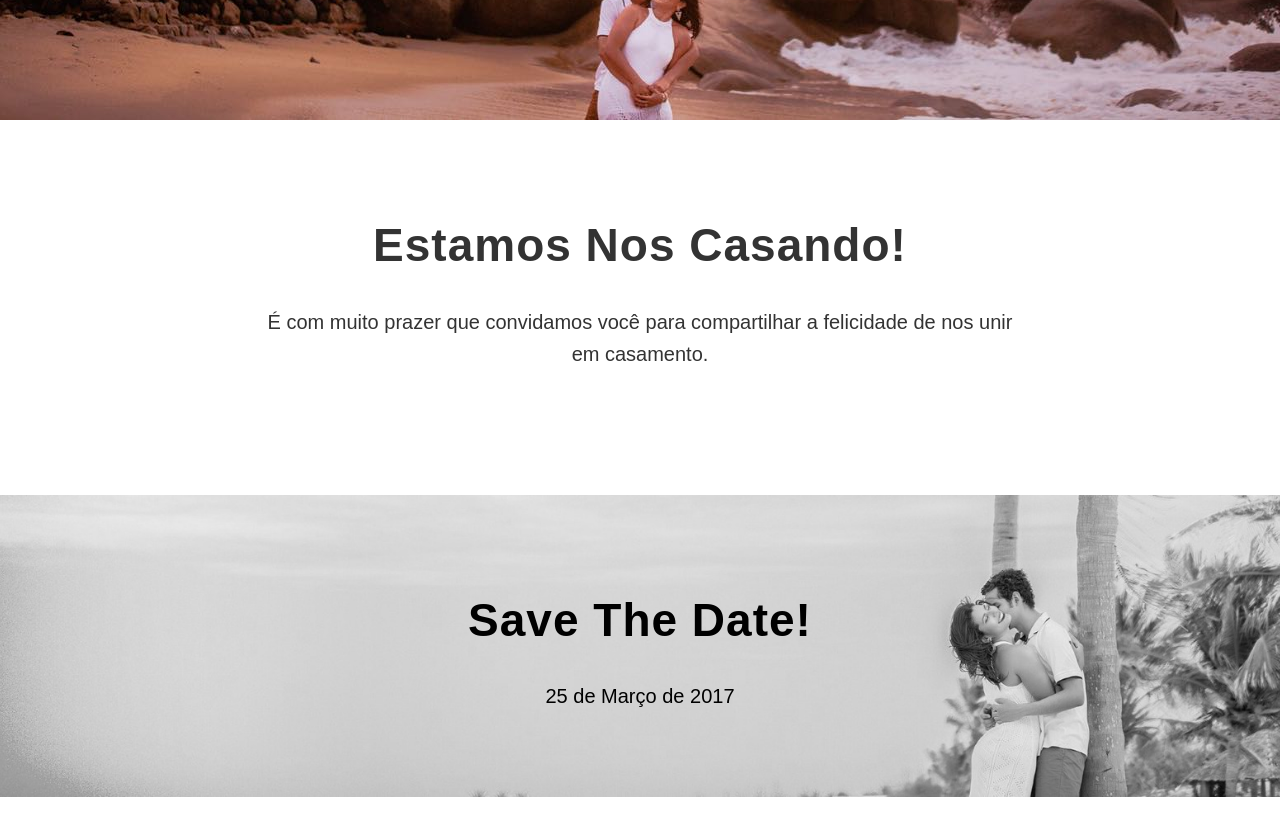
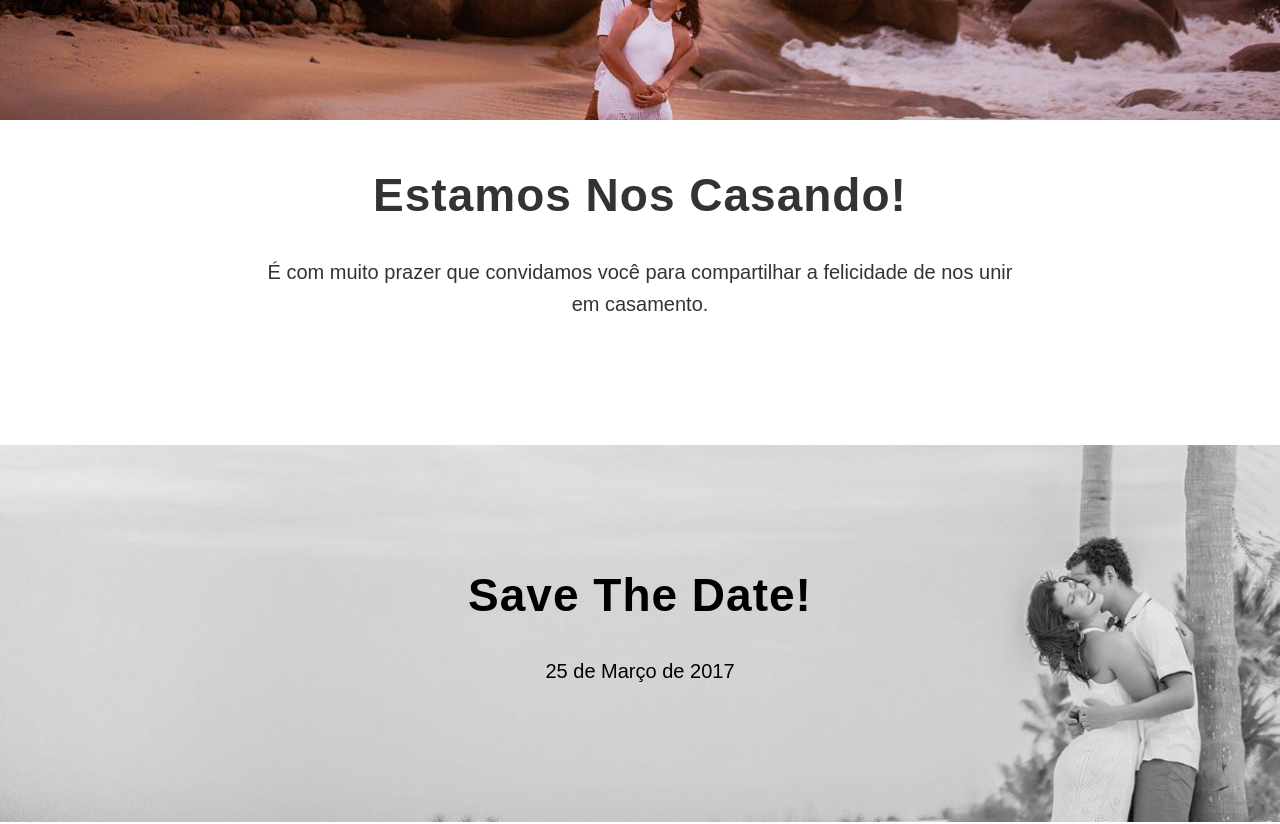
Before and after one commit to aecio/julianaeaecio, a website: page index.html in a window 1280 px wide. Shown: the part 680-1504 px from the top of the page. Drawn offline with nearby package versions, Linux system fonts and the light colour scheme; some packages are replaced by stand-ins of ours; a web font is replaced by a local one.

Commit message:
Fix backgground color; Remove gmaps scripts;

```diff
--- a/index.html
+++ b/index.html
@@ -109,12 +109,10 @@
 
     <!-- Save the Date Section -->
     <section id="savethedate" class="content-section text-center savethedate-section">
-        <div class="">
-            <div class="container">
-                <div class="col-lg-8 col-lg-offset-2">
-                    <h1>Save the date!</h1>
-                    <p>25 de Março de 2017</p>
-                </div>
+        <div class="container">
+            <div class="col-lg-8 col-lg-offset-2 savethedate-content">
+                <h1>Save the date!</h1>
+                <p>25 de Março de 2017</p>
             </div>
         </div>
     </section>
@@ -212,7 +210,8 @@
     </section>
 
     <!-- Venue Section -->
-    <section id="venue" class="container content-section text-center">
+    <div class="gray-bg">
+      <section id="venue" class="container content-section text-center">
         <div class="row">
             <div>
                 <h1>Local</h1>
@@ -269,10 +268,11 @@
 
             </div>
         </div>
-    </section>
+      </section>
+    </div>
 
     <!-- RSVP Section ->
-    <div class="gray-bg">
+    <div class="">
       <section id="rsvp" class="content-section text-center">
           <div class="">
               <div class="container">
@@ -287,7 +287,7 @@
     </div>
 
     <!-- Gifts Section ->
-    <div class="">
+    <div class="gray-bg">
       <section id="presentes" class="container content-section text-center">
           <div class="row">
               <div class="col-lg-8 col-lg-offset-2">
@@ -299,10 +299,6 @@
           </div>
       </section>
     </div>
-
-    <!-- Map Section
-    <div id="map"></div>
-    -->
 
     <!-- Footer -->
     <footer>
@@ -320,9 +316,6 @@
     <!-- Plugin JavaScript -->
     <script src="https://cdnjs.cloudflare.com/ajax/libs/jquery-easing/1.3/jquery.easing.min.js"></script>
 
-    <!-- Google Maps API Key - Use your own API key to enable the map feature. More information on the Google Maps API can be found at https://developers.google.com/maps/ -->
-    <script type="text/javascript" src="https://maps.googleapis.com/maps/api/js?key=AIzaSyCRngKslUGJTlibkQ3FkfTxj3Xss1UlZDA&sensor=false"></script>
-
     <!-- Theme JavaScript -->
     <script src="js/main.min.js"></script>
     <script>
--- a/less/main.less
+++ b/less/main.less
@@ -294,9 +294,6 @@ a {
 .savethedate-section {
     width: 100%;
     padding: 50px 0;
-    h1 {
-      //font-size: 66px;
-    }
     color: #000;
     background: url(../img/pre-wedding-coqueiro-bw.jpeg) no-repeat center center scroll;
     background-color: black;
@@ -304,21 +301,15 @@ a {
     -moz-background-size: cover;
     background-size: cover;
     -o-background-size: cover;
-}
 
-#map {
-    width: 100%;
-    height: 200px;
-    margin-top: 100px;
+    .savethedate-content {
+      padding: 75px 0 50px 0;
+    }
 }
 
 @media(min-width:767px) {
     .content-section {
-        padding-top: 100px;
-    }
-
-    .download-section {
-    //    padding: 100px 0;
+        padding-top: 50px;
     }
 
     #map {
```
Also changed, not shown: js/main.js (+0 -156 lines), css/main.css, css/main.min.css.
